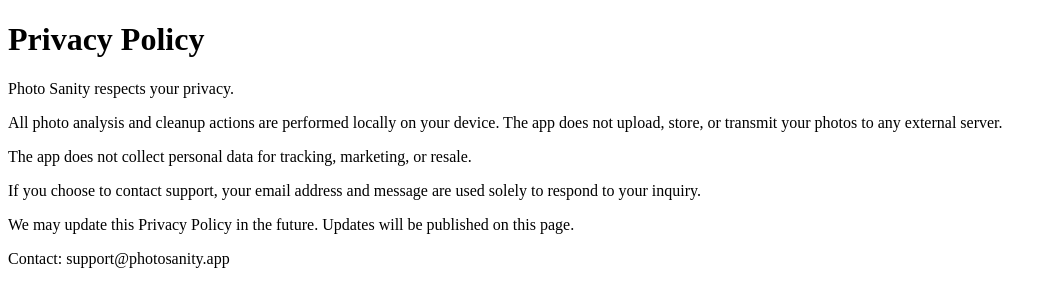
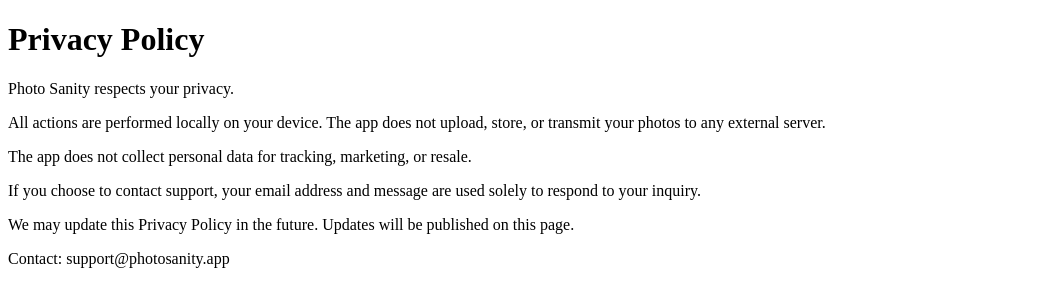
Before and after one commit to artdolia/photosanity-site, a plain HTML site: page privacy.html in a window 1280 px wide. Shown: the whole page, without its empty margins (0-1057 px from the left). Drawn offline with Linux system fonts and the light colour scheme.

Commit message:
Update privacy.html

```diff
--- a/privacy.html
+++ b/privacy.html
@@ -1 +1 @@
-<!DOCTYPE html><html><head><meta charset="utf-8"><title>Privacy Policy – Photo Sanity</title></head><body><h1>Privacy Policy</h1><p>Photo Sanity respects your privacy.</p><p>All photo analysis and cleanup actions are performed locally on your device. The app does not upload, store, or transmit your photos to any external server.</p><p>The app does not collect personal data for tracking, marketing, or resale.</p><p>If you choose to contact support, your email address and message are used solely to respond to your inquiry.</p><p>We may update this Privacy Policy in the future. Updates will be published on this page.</p><p>Contact: support@photosanity.app</p></body></html>
+<!DOCTYPE html><html><head><meta charset="utf-8"><title>Privacy Policy – Photo Sanity</title></head><body><h1>Privacy Policy</h1><p>Photo Sanity respects your privacy.</p><p>All actions are performed locally on your device. The app does not upload, store, or transmit your photos to any external server.</p><p>The app does not collect personal data for tracking, marketing, or resale.</p><p>If you choose to contact support, your email address and message are used solely to respond to your inquiry.</p><p>We may update this Privacy Policy in the future. Updates will be published on this page.</p><p>Contact: support@photosanity.app</p></body></html>
```
